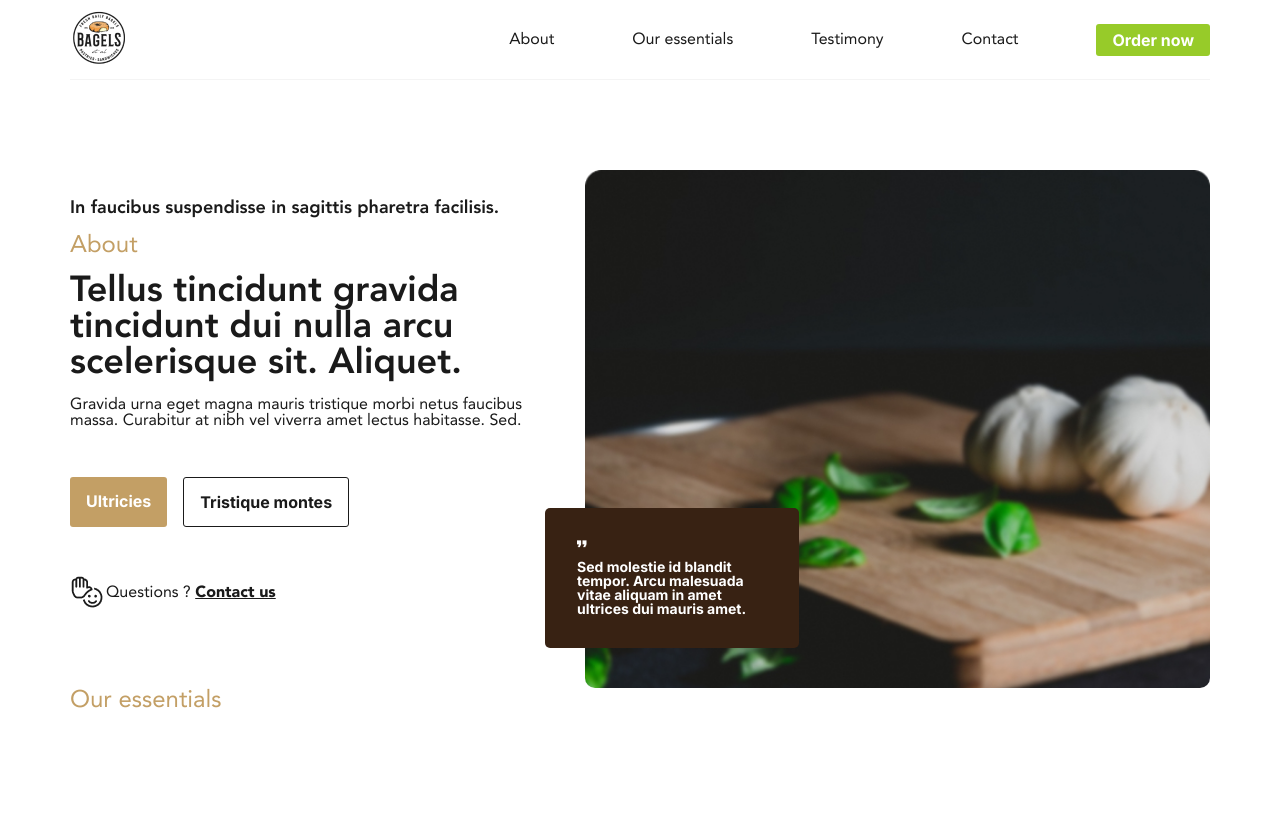
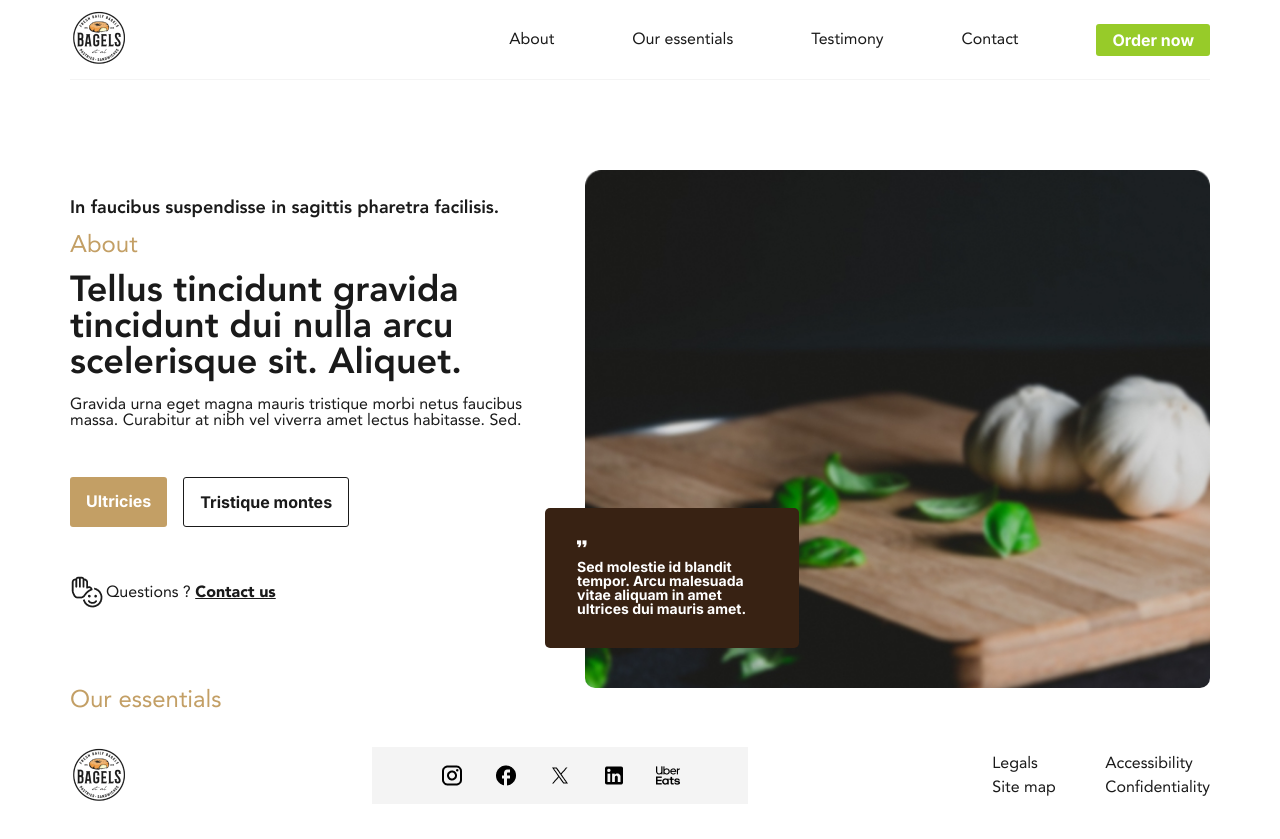
Before and after one commit to ThomasSupervil/TRIBU-TestFront, a React (Vite) app: page / in a window 1280 px wide. Before the commit the page ends 800 px from the top, so only its background shows below. Built offline with nearby package versions, Linux system fonts and the light colour scheme.

Commit message:
feat: footer

```diff
--- a/src/App.jsx
+++ b/src/App.jsx
@@ -1,4 +1,5 @@
 import Essentials from "./components/Essentials"
+import Footer from "./components/Footer"
 import Header from "./components/Header"
 import Hero from "./components/Hero"
 
@@ -13,7 +14,7 @@ const App = () => {
         <Essentials />
       </main>
 
-      {/* <Footer /> */}
+      <Footer />
     </div>
   )
 }
--- /dev/null
+++ b/src/components/Footer.tsx
@@ -0,0 +1,44 @@
+import React from 'react'
+
+const Footer = () => {
+  return (
+    <footer>
+       <img src='/public/assets/logoBagel.png' alt='' />
+
+       <div className='footer--socials'>
+        <img src='/public/assets/icons/instagram.png' alt='' />
+        <img src='/public/assets/icons/facebook.png' alt='' />
+        <img src='/public/assets/icons/twitter.png' alt='' />
+        <img src='/public/assets/icons/linkedin.png' alt='' />
+        <img src='/public/assets/icons/ubereats.png' alt='' />
+       </div>
+
+       <nav>
+          <ul>
+            <li>
+              <a href='/'>
+                Legals
+              </a>
+            </li>
+            <li>
+              <a href='/'>
+                Accessibility
+              </a>
+            </li>
+            <li>
+              <a href='/'>
+                Site map
+              </a>
+            </li>
+            <li>
+              <a href='/'>
+                Confidentiality
+              </a>
+            </li>
+          </ul>
+       </nav>
+    </footer>
+  )
+}
+
+export default Footer
--- /dev/null
+++ b/src/styles/components/footer.scss
@@ -0,0 +1,44 @@
+footer {
+  display: flex;
+  justify-content: space-between;
+  align-items: baseline;
+  flex-direction: column;
+  gap: 3.2rem;
+  padding-block: 3.2rem;
+
+  @include breakpoint('desktop') {
+    flex-direction: row;
+    align-items: center;
+  }
+
+  .footer--socials {
+    display: flex;
+    justify-content: space-around;
+    gap: 3rem;
+    padding: 1.6rem 3.6rem;
+
+    background-color: $lightGray;
+
+    @include breakpoint('desktop') {
+      padding: 1.6rem 6.8rem;
+    }
+  }
+
+  nav ul {
+    display: grid;
+    grid-template-columns: repeat(2, 1fr);
+    grid-template-rows: repeat(2, 1fr);
+    gap: 0.8rem;
+
+    a {
+      font-family: avenir_regularregular;
+      font-size: 1.6rem;
+      text-decoration: none;
+      color: $text;
+
+      &:hover {
+        text-decoration: underline;
+      }
+    }
+  }
+}
--- a/src/styles/style.scss
+++ b/src/styles/style.scss
@@ -11,6 +11,7 @@
 @import './components/header.scss';
 @import './components/hero.scss';
 @import './components/essentials.scss';
+@import './components/footer.scss';
 
 
 html {
```
